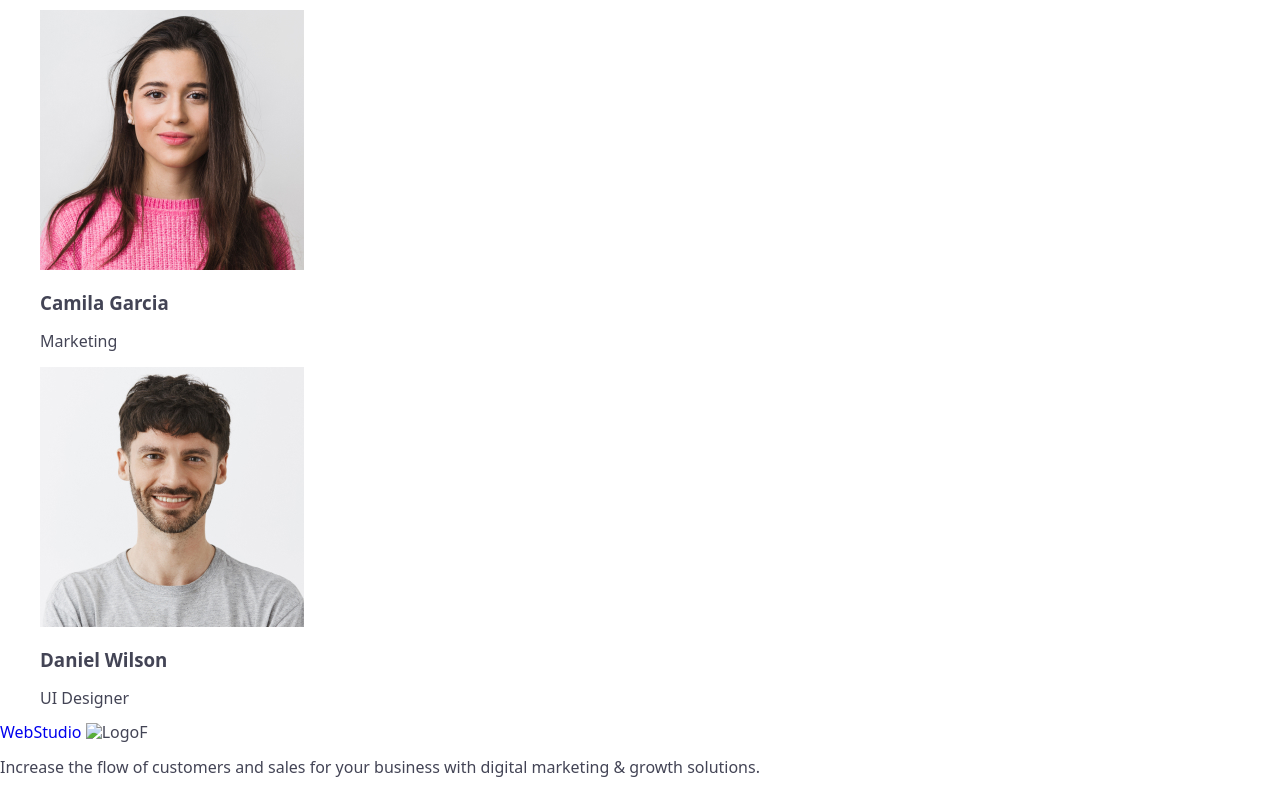
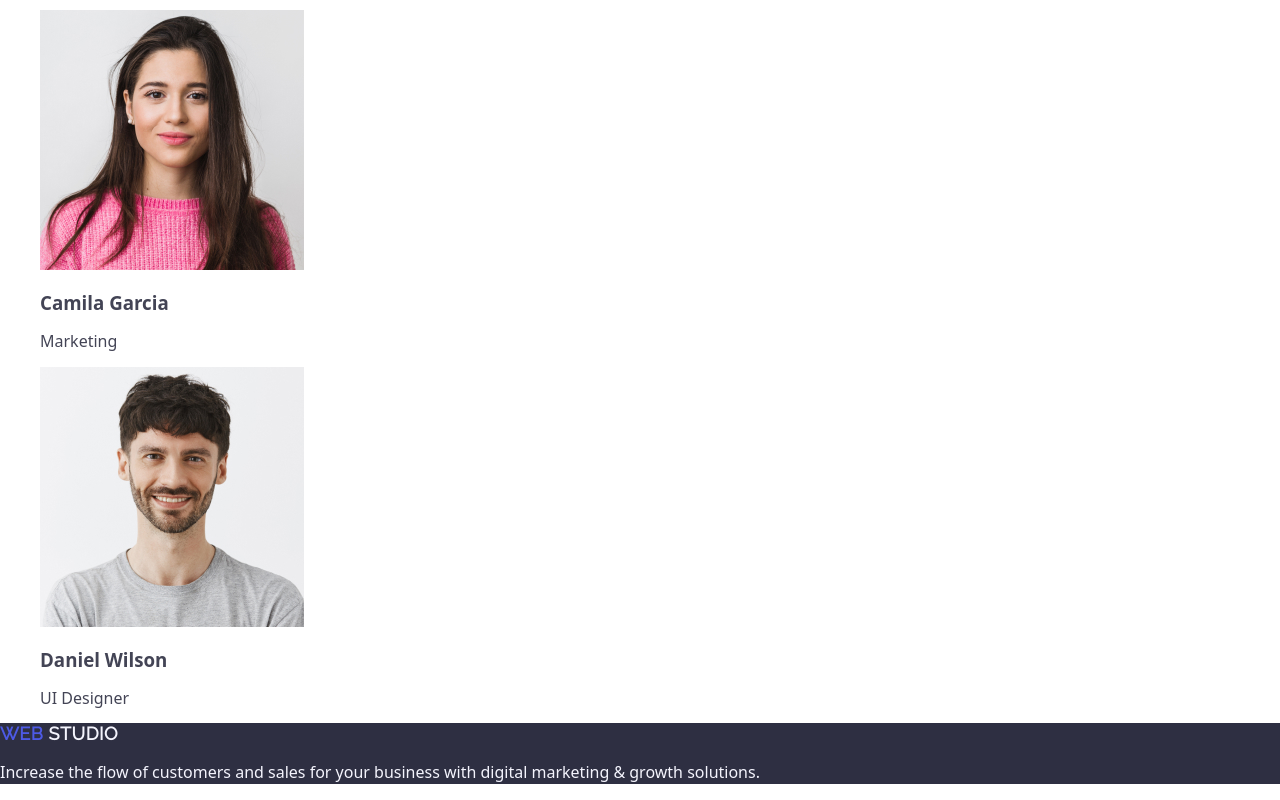
Before and after one commit to Leonidas1987/goit-markup-hw-02, a plain HTML site: page index.html in a window 1280 px wide. Shown: the part 1394-2194 px from the top of the page. Drawn offline with nearby package versions, Linux system fonts and the light colour scheme.

Commit message:
Footer
edit footer

```diff
--- a/css/styles.css
+++ b/css/styles.css
@@ -48,3 +48,24 @@ ul, ol {
 .address_link:hover, .address_link:focus {
     color: #404bbf;
 }
+/* Footer */
+footer {
+    background-color: #2e2f42;
+}
+.footer_logo {
+    font-family: Raleway, sans-serif ;
+    font-weight: 700;
+    font-size: 18px;
+    line-height: 1.17;
+    letter-spacing: 0.03em;
+    text-transform: uppercase;
+    color: #4d5ae5;
+}
+.logo_part_footer {
+    color: #f4f4fd;
+}
+.footer_parag {
+    line-height: 1.5;
+    color: #F4F4FD;
+    letter-spacing: 0/02em;
+}
--- a/index.html
+++ b/index.html
@@ -86,9 +86,11 @@
     </section>
 </main>
     <footer>
-        <a href="./index.html">WebStudio</a>
-        <img src="./images/FooterLogo.jpg" alt="LogoF">
-        <p>Increase the flow of customers and sales for your business with digital marketing & growth solutions.</p>
+        <a class="footer_logo" href="./index.html">Web
+            <span class="logo_part_footer">Studio</span>
+        </a>
+        <!-- <img src="./images/FooterLogo.jpg" alt="LogoF"> -->
+        <p class="footer_parag">Increase the flow of customers and sales for your business with digital marketing & growth solutions.</p>
     </footer>
 </body>
 </html>
```
